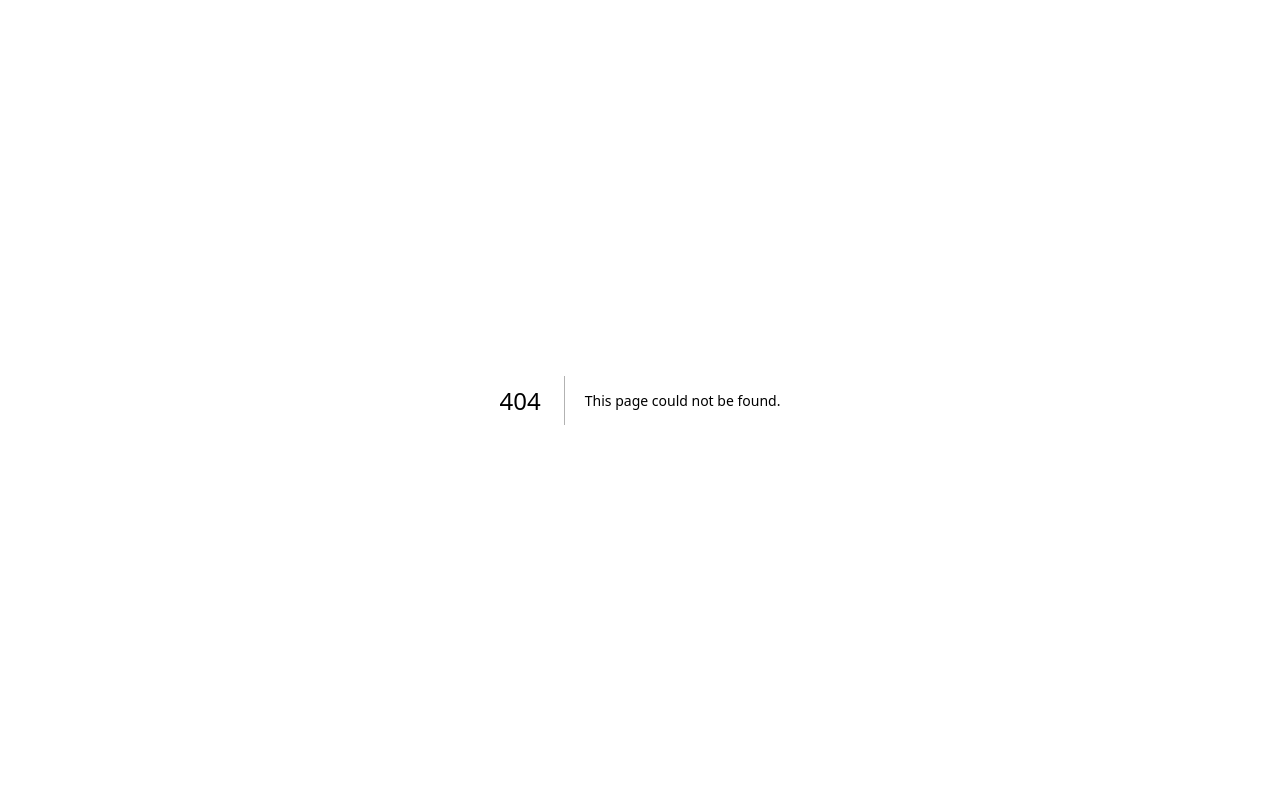
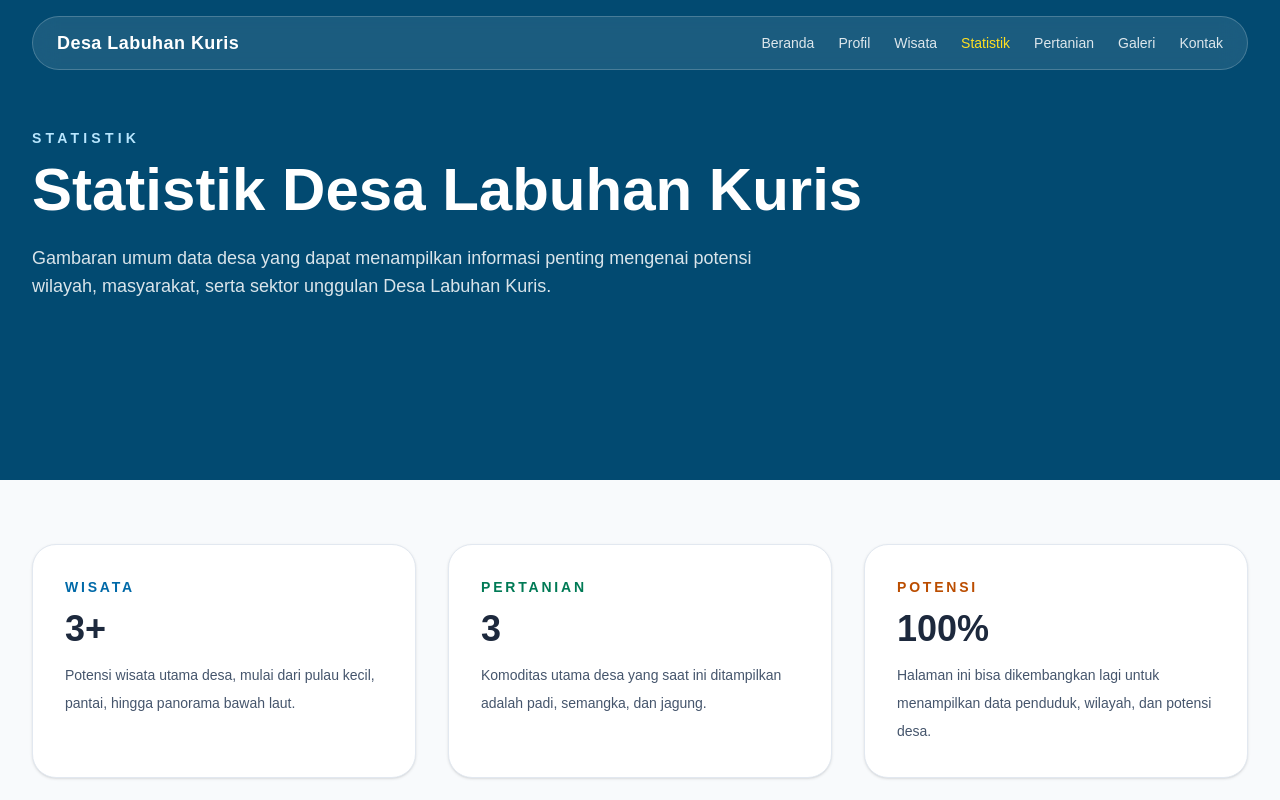
Before and after one commit to dhaniverdant/labuhan-kuris, a Next.js app: page /statistik in a window 1280 px wide. Before the commit this address had no page. Shown: the top 800 px of the page. Built offline with nearby package versions, Linux system fonts and the light colour scheme.

Commit message:
create statistik page

```diff
--- /dev/null
+++ b/app/statistik/page.tsx
@@ -0,0 +1,47 @@
+import PageHero from '@/components/page-hero';
+
+export default function StatistikPage() {
+  return (
+    <main className="min-h-screen bg-slate-50 text-slate-800">
+      <PageHero
+        eyebrow="Statistik"
+        title="Statistik Desa Labuhan Kuris"
+        description="Gambaran umum data desa yang dapat menampilkan informasi penting mengenai potensi wilayah, masyarakat, serta sektor unggulan Desa Labuhan Kuris."
+      />
+
+      <section className="mx-auto max-w-7xl px-6 py-16 lg:px-8">
+        <div className="grid gap-8 md:grid-cols-3">
+          <article className="rounded-3xl border border-slate-200 bg-white p-8 shadow-sm">
+            <p className="text-sm font-semibold uppercase tracking-[0.2em] text-sky-700">
+              Wisata
+            </p>
+            <h2 className="mt-3 text-4xl font-bold">3+</h2>
+            <p className="mt-3 text-sm leading-7 text-slate-600">
+              Potensi wisata utama desa, mulai dari pulau kecil, pantai, hingga panorama bawah laut.
+            </p>
+          </article>
+
+          <article className="rounded-3xl border border-slate-200 bg-white p-8 shadow-sm">
+            <p className="text-sm font-semibold uppercase tracking-[0.2em] text-emerald-700">
+              Pertanian
+            </p>
+            <h2 className="mt-3 text-4xl font-bold">3</h2>
+            <p className="mt-3 text-sm leading-7 text-slate-600">
+              Komoditas utama desa yang saat ini ditampilkan adalah padi, semangka, dan jagung.
+            </p>
+          </article>
+
+          <article className="rounded-3xl border border-slate-200 bg-white p-8 shadow-sm">
+            <p className="text-sm font-semibold uppercase tracking-[0.2em] text-amber-700">
+              Potensi
+            </p>
+            <h2 className="mt-3 text-4xl font-bold">100%</h2>
+            <p className="mt-3 text-sm leading-7 text-slate-600">
+              Halaman ini bisa dikembangkan lagi untuk menampilkan data penduduk, wilayah, dan potensi desa.
+            </p>
+          </article>
+        </div>
+      </section>
+    </main>
+  );
+}
--- a/components/navbar.tsx
+++ b/components/navbar.tsx
@@ -8,7 +8,7 @@ const navItems = [
   { label: 'Beranda', href: '/' },
   { label: 'Profil', href: '/profil' },
   { label: 'Wisata', href: '/wisata' },
-  { label: 'Statistik', href: '/#statistik' },
+  { label: 'Statistik', href: '/statistik' },
   { label: 'Pertanian', href: '/pertanian' },
   { label: 'Galeri', href: '/galeri' },
   { label: 'Kontak', href: '/kontak' },
@@ -51,6 +51,7 @@ export default function Navbar() {
     if (href === '/wisata') return pathname === '/wisata';
     if (href === '/pertanian') return pathname === '/pertanian';
     if (href === '/galeri') return pathname === '/galeri';
+    if (href === '/statistik') return pathname === '/statistik';
     return false;
   };
 
```
